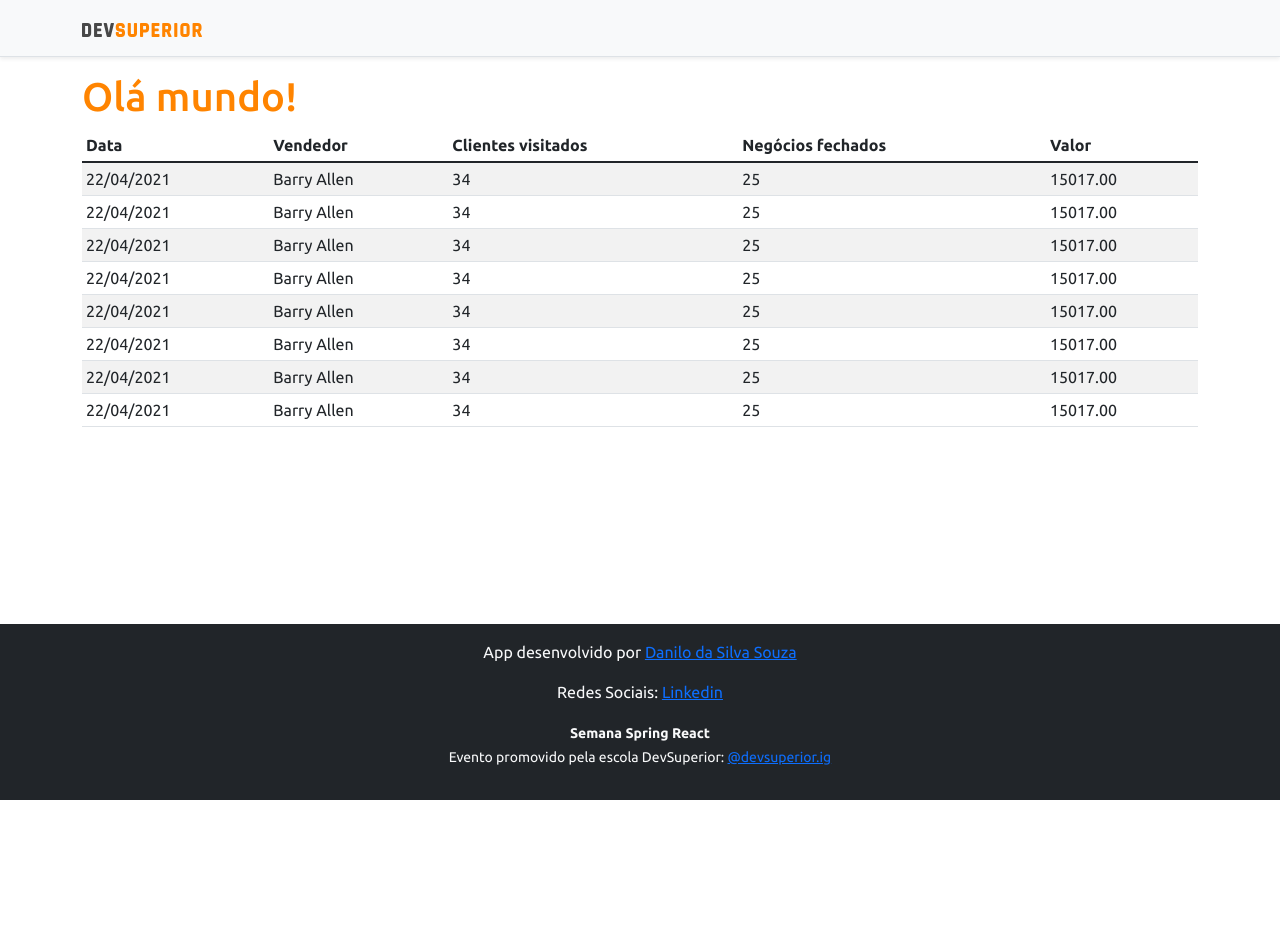
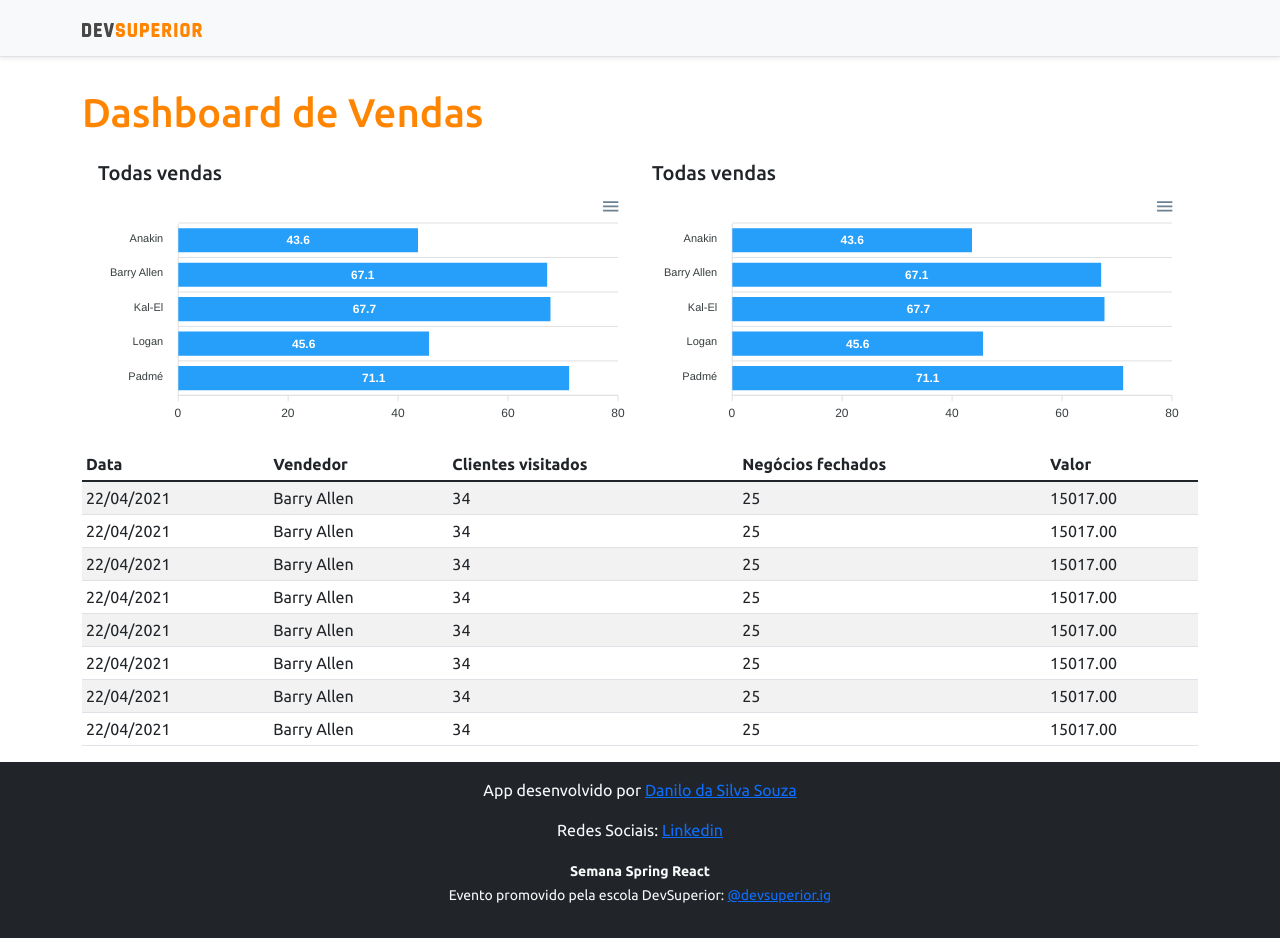
Before and after one commit to danilosilva441/projeto-sds5, a React (Create React App) app in the folder frontend/: page / in a window 1280 px wide. Before the commit the page ends 800 px from the top, so only its background shows below. Built offline with nearby package versions, Linux system fonts and the light colour scheme.

Commit message:
barchart

```diff
--- a/frontend/package.json
+++ b/frontend/package.json
@@ -11,8 +11,10 @@
     "@types/node": "^12.0.0",
     "@types/react": "^17.0.0",
     "@types/react-dom": "^17.0.0",
+    "apexcharts": "^3.29.0",
     "bootstrap": "^5.1.3",
     "react": "^17.0.2",
+    "react-apexcharts": "^1.3.9",
     "react-dom": "^17.0.2",
     "react-scripts": "4.0.3",
     "typescript": "^4.1.2",
--- a/frontend/src/App.tsx
+++ b/frontend/src/App.tsx
@@ -1,3 +1,5 @@
+
+import BarChart from "components/BarChart";
 import DataTable from "components/DataTable";
 import Footer from "components/Footer";
 import NavBar from "components/NavBar";
@@ -7,7 +9,18 @@
     <>
       <NavBar />
       <div className="container">
-        <h1 className="text-primary">Olá mundo!</h1>
+        <h1 className="text-primary py-3">Dashboard de Vendas</h1>
+
+        <div className="row px-3">
+          <div className="col-sm-6">
+            <h5>Todas vendas</h5>
+            <BarChart />
+          </div>
+          <div className="col-sm-6">
+            <h5>Todas vendas</h5>
+            <BarChart />
+          </div>
+        </div>
 
         <DataTable />
       </div>
--- /dev/null
+++ b/frontend/src/components/BarChart/index.tsx
@@ -0,0 +1,36 @@
+import Chart from 'react-apexcharts';
+
+const BarChart = () => {
+
+    const options = {
+        plotOptions: {
+            bar: {
+                horizontal: true,
+            }
+        },
+    };
+
+    const mockData = {
+        labels: {
+            categories: ['Anakin', 'Barry Allen', 'Kal-El', 'Logan', 'Padmé']
+        },
+        series: [
+            {
+                name: "% Sucesso",
+                data: [43.6, 67.1, 67.7, 45.6, 71.1]
+            }
+        ]
+    };
+
+    return (
+        <Chart
+            options={{ ...options, xaxis: mockData.labels}}
+            series={mockData.series}
+            type="bar"
+            height="240"
+        />
+
+    );
+}
+
+export default BarChart;
```
Also changed, not shown: 2 other files (tests, documents, lock files or other folders).
